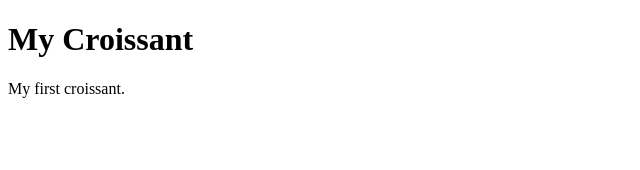
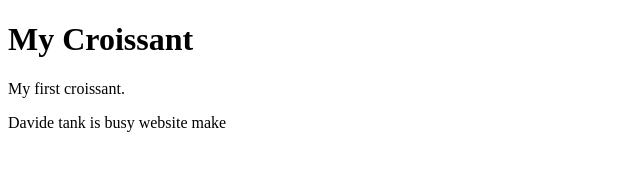
Before and after one commit to stefvdwater/croissants, a plain HTML site: page index.html in a window 1280 px wide. Shown: the whole page, without its empty margins (0-640 px from the left). Drawn offline with Linux system fonts and the light colour scheme.

Commit message:
Update index.html

```diff
--- a/index.html
+++ b/index.html
@@ -4,6 +4,7 @@
 
 <h1>My Croissant</h1>
 <p>My first croissant.</p>
+  <p>Davide tank is busy website make</p>
 
 </body>
 </html>
```
